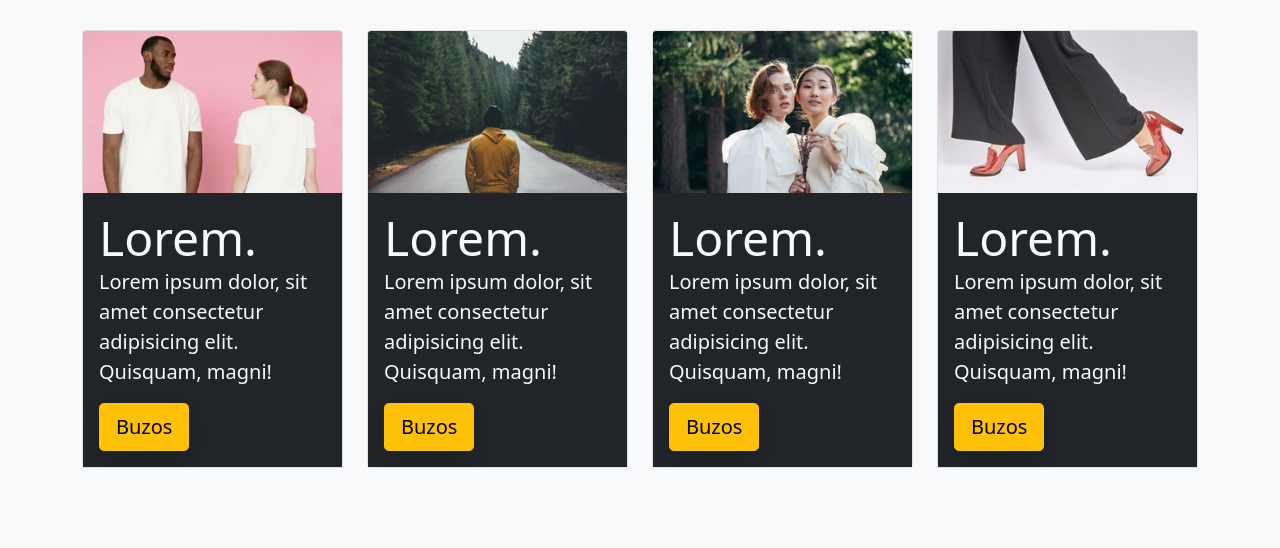
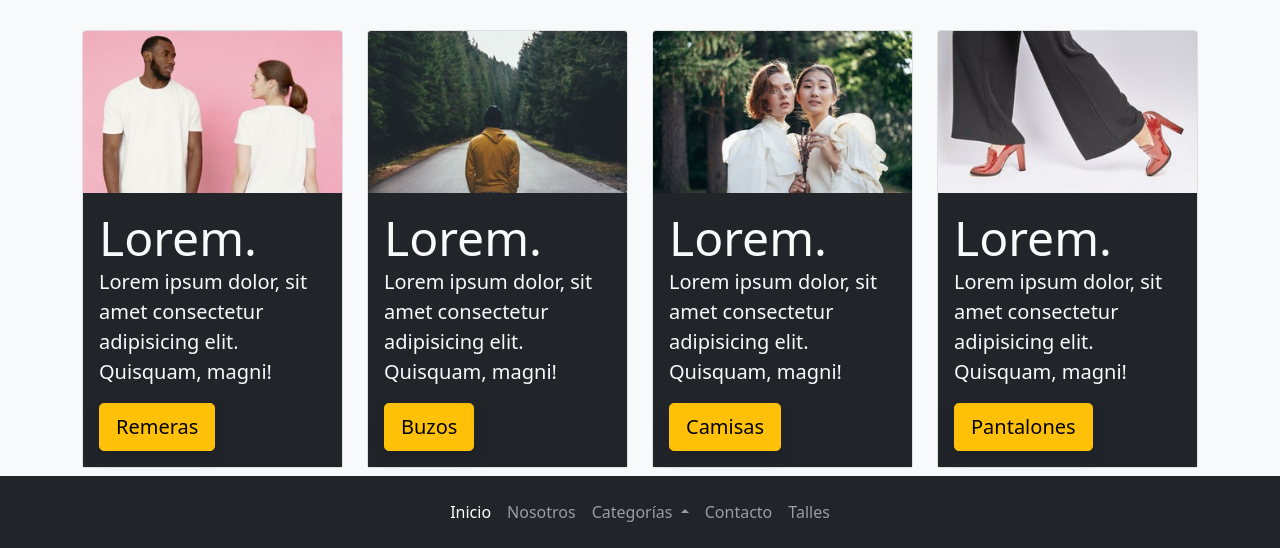
Before and after one commit to NahuelFer/PoeticStyle-BS, a plain HTML site: page index.html in a window 1280 px wide. Shown: the part 635-1183 px from the top of the page. Before the commit the page ends 1103 px from the top, so only its background shows below. Drawn offline with nearby package versions, Linux system fonts and the light colour scheme.

Commit message:
mejorando el index

```diff
--- a/index.html
+++ b/index.html
@@ -33,11 +33,11 @@
                       <a class="nav-link dropdown-toggle" href="#" id="navbarDropdown" role="button" data-bs-toggle="dropdown" aria-expanded="false">
                           Categorías
                         </a>
-                        <ul class="dropdown-menu" aria-labelledby="navbarDropdown">
+                        <ul class="dropdown-menu dropdown-menu-dark" aria-labelledby="navbarDropdown">
                             <li><a class="dropdown-item" href="#">Remeras</a></li>
                             <li><a class="dropdown-item" href="#">Buzos</a></li>
                             <li><a class="dropdown-item" href="#">Camisas</a></li>
-                            <li><a class="dropdown-item" href="#"></a>Pantalones</li>
+                            <li><a class="dropdown-item" href="#">Pantalones</a></li>
                         </ul>
                     </li>
                     <li class="nav-item">
@@ -78,17 +78,17 @@
       <section class="container">
         <div class="row">
           <div class="col-md-6 col-lg-3">
-            <div class="card">
+            <div class="card my-4 my-md-0">
               <img class="card-img-top img-fluid" src="/Images/Remeras/Remera blanca hym.jpg" alt="buzo hoodie">
               <div class="card-body bg-dark">
                 <span class="card-title text-light display-5">Lorem.</span>
                 <p class="card-text text-light lead">Lorem ipsum dolor, sit amet consectetur adipisicing elit. Quisquam, magni!</p>
-                <a href="#"><input type="button" value="Buzos" class="btn btn-warning btn-lg mb-3 mb-md-0 shadow"></a>
+                <a href="#"><input type="button" value="Remeras" class="btn btn-warning btn-lg mb-3 mb-md-0 shadow"></a>
               </div>
             </div>
           </div>
           <div class="col-md-6 col-lg-3">
-            <div class="card">
+            <div class="card my-4 my-md-0">
               <img class="card-img-top img-fluid" src="/Images/Buzos/Buzo mostaza.jpg" alt="buzo hoodie">
               <div class="card-body bg-dark">
                 <span class="card-title text-light display-5">Lorem.</span>
@@ -98,22 +98,22 @@
             </div>
           </div>
           <div class="col-md-6 col-lg-3">
-            <div class="card">
+            <div class="card my-4 my-md-0">
               <img class="card-img-top img-fluid" src="/Images/Camisas/Camisa mangas.jpg" alt="buzo hoodie">
               <div class="card-body bg-dark">
                 <span class="card-title text-light display-5">Lorem.</span>
                 <p class="card-text text-light lead">Lorem ipsum dolor, sit amet consectetur adipisicing elit. Quisquam, magni!</p>
-                <a href="#"><input type="button" value="Buzos" class="btn btn-warning btn-lg mb-3 mb-md-0 shadow"></a>
+                <a href="#"><input type="button" value="Camisas" class="btn btn-warning btn-lg mb-3 mb-md-0 shadow"></a>
               </div>
             </div>
           </div>
           <div class="col-md-6 col-lg-3">
-            <div class="card">
+            <div class="card my-4 my-md-0">
               <img class="card-img-top img-fluid" src="/Images/Pantalones/pantalon 3.jpg" alt="buzo hoodie">
               <div class="card-body bg-dark">
                 <span class="card-title text-light display-5">Lorem.</span>
                 <p class="card-text text-light lead">Lorem ipsum dolor, sit amet consectetur adipisicing elit. Quisquam, magni!</p>
-                <a href="#"><input type="button" value="Buzos" class="btn btn-warning btn-lg mb-3 mb-md-0 shadow"></a>
+                <a href="#"><input type="button" value="Pantalones" class="btn btn-warning btn-lg mb-3 mb-md-0 shadow"></a>
               </div>
             </div>
           </div>
@@ -124,7 +124,36 @@
 
       <!-- FOOTER -->
     <footer>
-
+      <nav class="navbar navbar-expand-lg navbar-dark bg-dark py-3 mt-2">
+        <div class="container d-flex justify-content-center">
+          <ul class="navbar-nav">
+              <li class="nav-item">
+                <a class="nav-link active" aria-current="page" href="index.html">Inicio</a>
+              </li>
+              <li class="nav-item">
+                <a class="nav-link" aria-current="page" href="nosotros.html">Nosotros</a>
+              </li>
+              <li class="nav-item dropup">
+                  <a class="nav-link dropdown-toggle" href="#" id="navbarDropdown" role="button" data-bs-toggle="dropdown" aria-expanded="false">
+                      Categorías
+                    </a>
+                    <ul class="dropdown-menu dropdown-menu-dark" aria-labelledby="navbarDropdown">
+                        <li><a class="dropdown-item" href="#">Remeras</a></li>
+                        <li><a class="dropdown-item" href="#">Buzos</a></li>
+                        <li><a class="dropdown-item" href="#">Camisas</a></li>
+                        <li><a class="dropdown-item" href="#">Pantalones</a></li>
+                    </ul>
+                </li>
+                <li class="nav-item">
+                    <a class="nav-link" href="contacto.html">Contacto</a>
+                </li>
+                <li class="nav-item">
+                  <a class="nav-link" href="#">Talles</a>
+                </li>
+            </ul>
+          </div>
+        </div>
+      </nav>
     </footer>
       <!-- FOOTER END -->
 
```
Also changed, not shown: contacto.html (+1 -1 lines), nosotros.html (+1 -1 lines).
